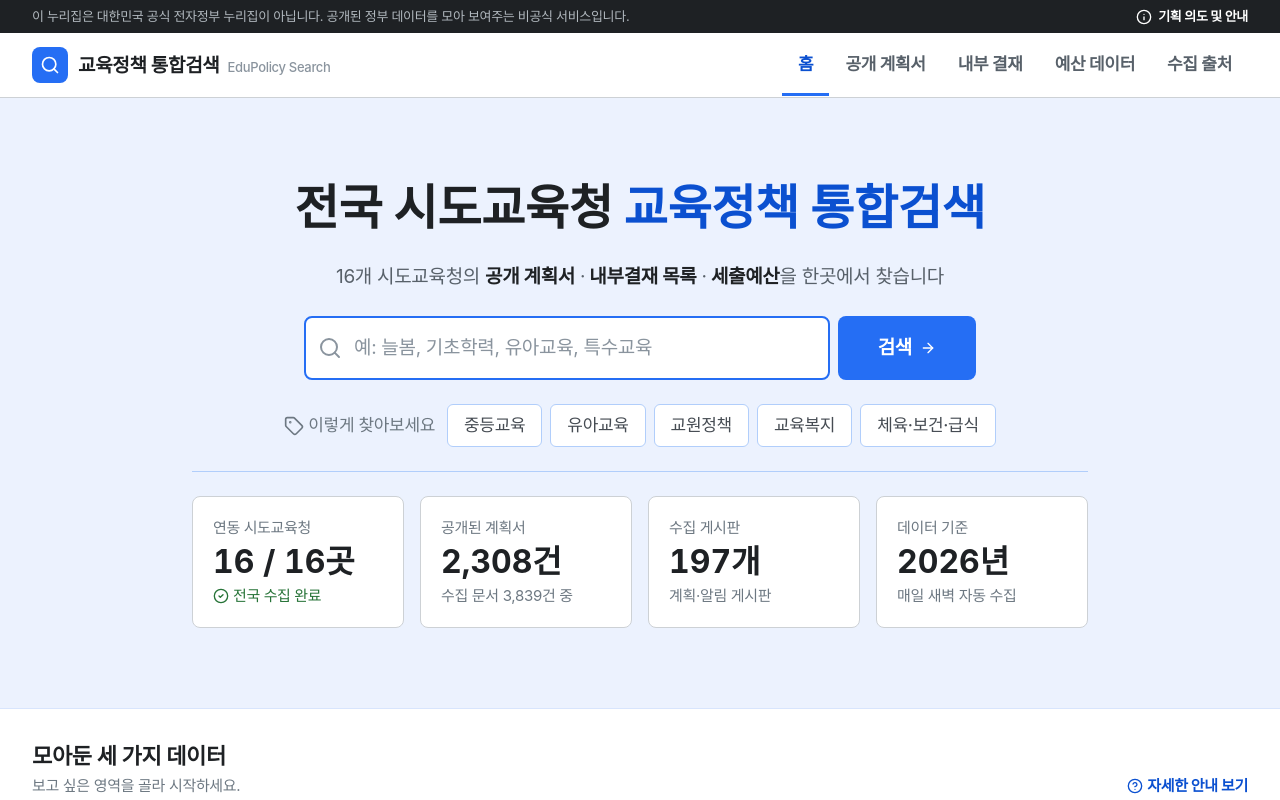
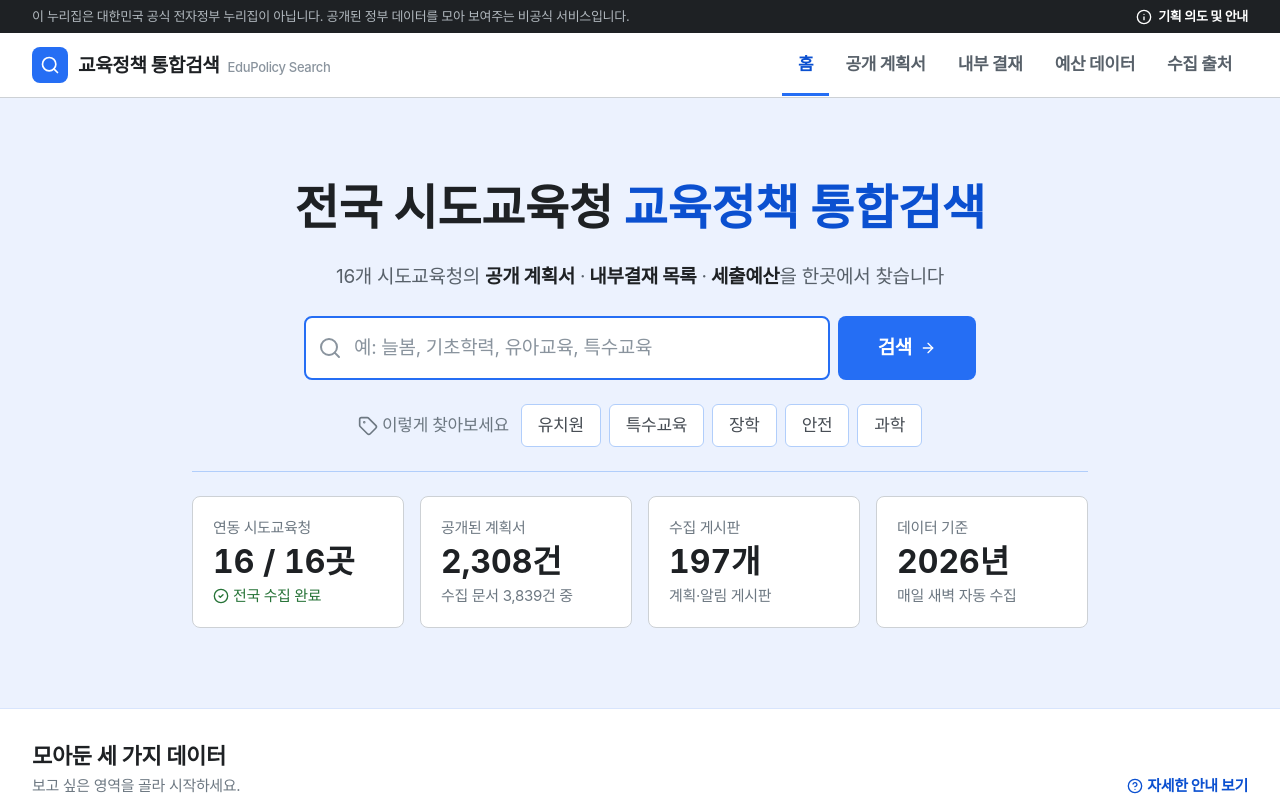
Before and after one commit to kain9012-bit/k-edu-policy, a React (Vite) app: page / in a window 1280 px wide. Shown: the top 800 px of the page. Built offline with nearby package versions, Linux system fonts and the light colour scheme; no server answers; a web font is replaced by a local one.

Commit message:
홈 추천 검색어를 분야 이름이 아니라 제목에 실제로 많이 걸리는 낱말로 교체

```diff
--- a/src/components/HomeTab.tsx
+++ b/src/components/HomeTab.tsx
@@ -31,19 +31,26 @@ export const HomeTab: React.FC<HomeTabProps> = ({
   // 전남·광주가 전남광주로 통합돼 실제 기관은 16곳이다(수집 대상은 옛 홈페이지까지 18곳).
   const agencyCount = data.coverage.agency_count ?? data.coverage.total;
 
-  // 추천 검색어는 손으로 적지 않고 실제 문서에서 뽑는다.
-  // 'AI교육'처럼 분류 체계에 없는 이름을 적어두면 눌러도 0건이 나온다.
-  // 분야 이름은 검색에도 걸리므로 결과가 반드시 있다.
+  // 추천 검색어.
+  // 예전에는 '중등교육'처럼 분야 이름을 넣었는데, 이 검색은 제목만 보기 때문에
+  // 제목에 그 낱말이 그대로 박힌 계획서가 거의 없어 눌러도 몇 건 안 나왔다.
+  // 그래서 후보 낱말을 실제 제목에 대고 세어 많이 걸리는 것부터 보여준다.
+  const KEYWORD_POOL = [
+    '유치원', '특수교육', '안전', '급식', '교원', '연수', '장학', '과학',
+    '평가', '자유학기', '교육복지', '체육', '진로', '독서', '상담',
+    '학교폭력', '방과후', '인권', '예술', '건강',
+  ];
+
   const quickTopics = React.useMemo(() => {
-    const n = new Map<string, number>();
-    for (const doc of data.documents ?? []) {
-      if (doc.classification_status !== '정책계획서') continue;
-      for (const cat of doc.policy_category ?? []) {
-        if (cat === '기타') continue;
-        n.set(cat, (n.get(cat) ?? 0) + 1);
-      }
-    }
-    return [...n.entries()].sort((a, b) => b[1] - a[1]).slice(0, 5).map(([cat]) => cat);   // 칩이 커져 5개가 한 줄 한도다
+    const titles = (data.documents ?? [])
+      .filter((d) => d.classification_status === '정책계획서')
+      .map((d) => d.title.toLowerCase());
+    return KEYWORD_POOL
+      .map((k) => ({ k, n: titles.filter((t) => t.includes(k.toLowerCase())).length }))
+      .filter((x) => x.n > 0)
+      .sort((a, b) => b.n - a.n)
+      .slice(0, 5)                 // 칩이 커져 5개가 한 줄 한도다
+      .map((x) => x.k);
   }, [data.documents]);
 
   const handleHeroSearchSubmit = (e: React.FormEvent) => {
```
